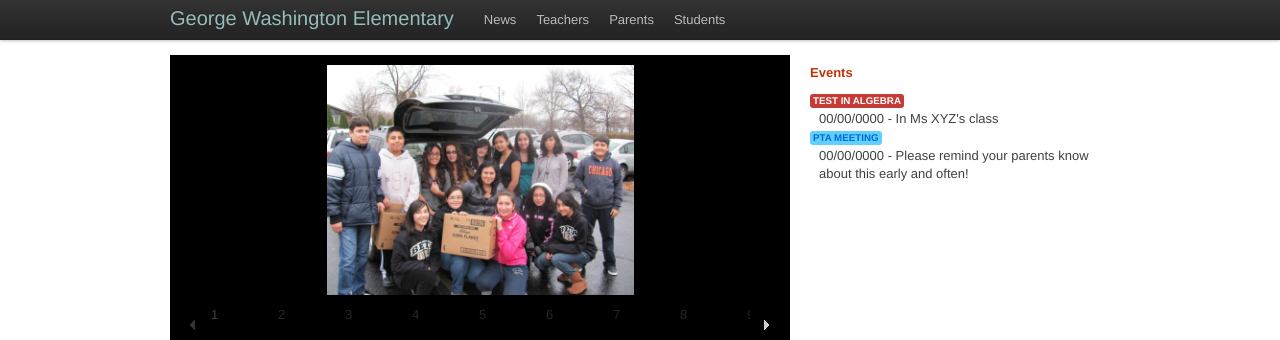
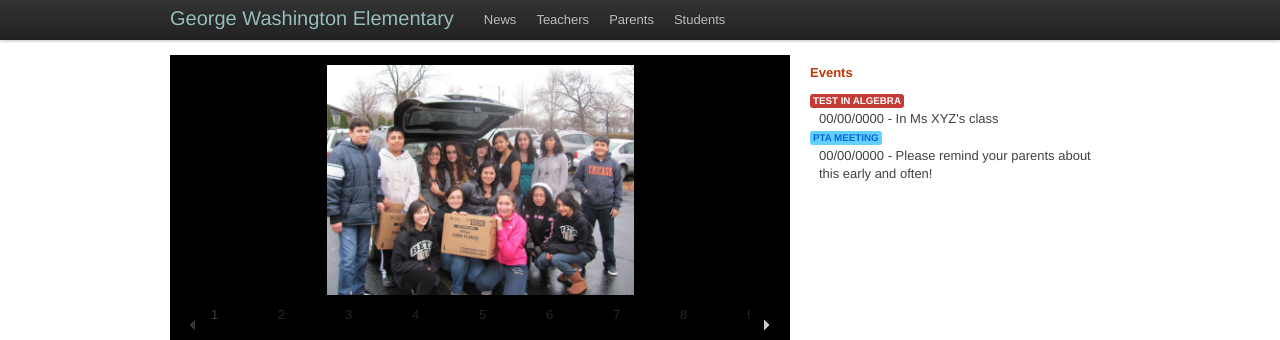
Before and after one commit to h3adache/gwes, a Jekyll site: the page built from index.html, in a window 1280 px wide. Shown: the top 340 px of the page. Built offline with Jekyll 4.4.1, drawn with Linux system fonts in a browser that asks for light colours; nearby versions of some CDN libraries.

Commit message:
holy typo batman

```diff
--- a/index.html
+++ b/index.html
@@ -12,7 +12,7 @@ title: George Washington Elementary
             <dt><span class="label important">Test in Algebra</span></dt>
             <dd>00/00/0000 - In Ms XYZ's class</dd>
             <dt><span class="label notice"><a href="#">PTA Meeting</a></span></dt>
-            <dd>00/00/0000 - Please remind your parents know about this early and often!</dd>
+            <dd>00/00/0000 - Please remind your parents about this early and often!</dd>
         </dl>
     </div>
 </div>
```
